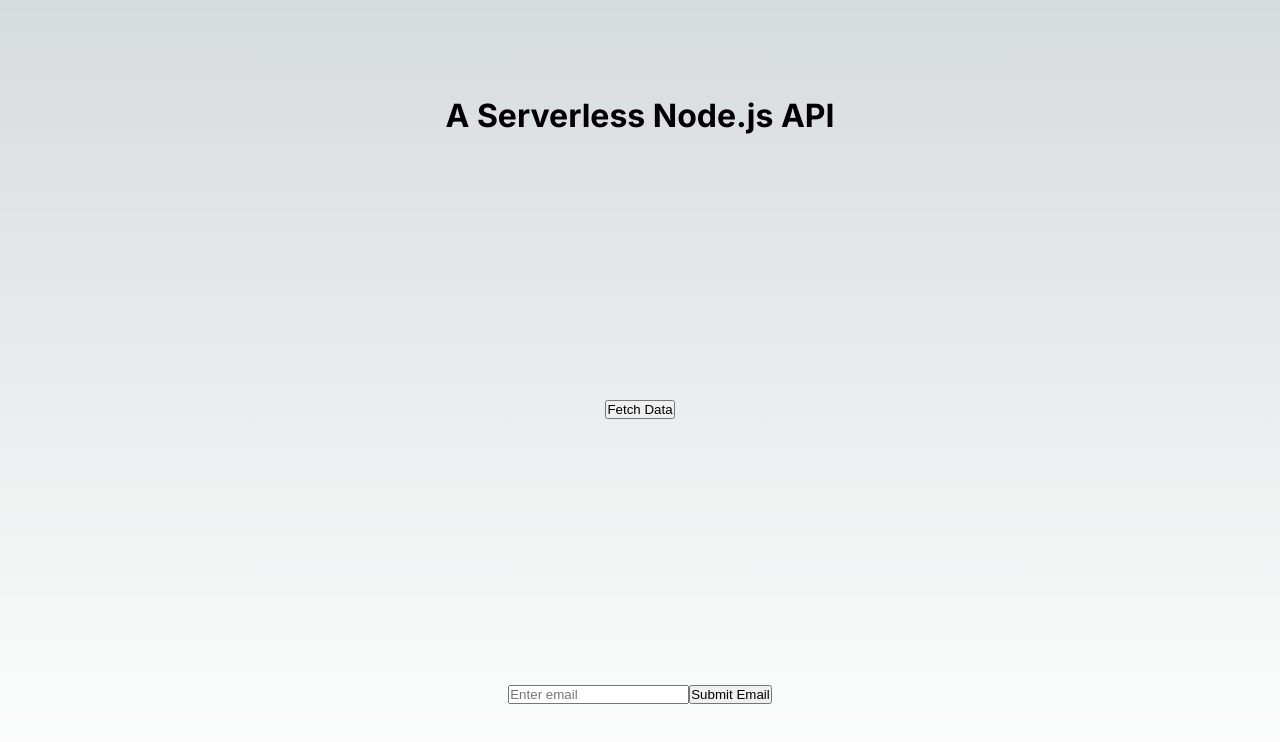
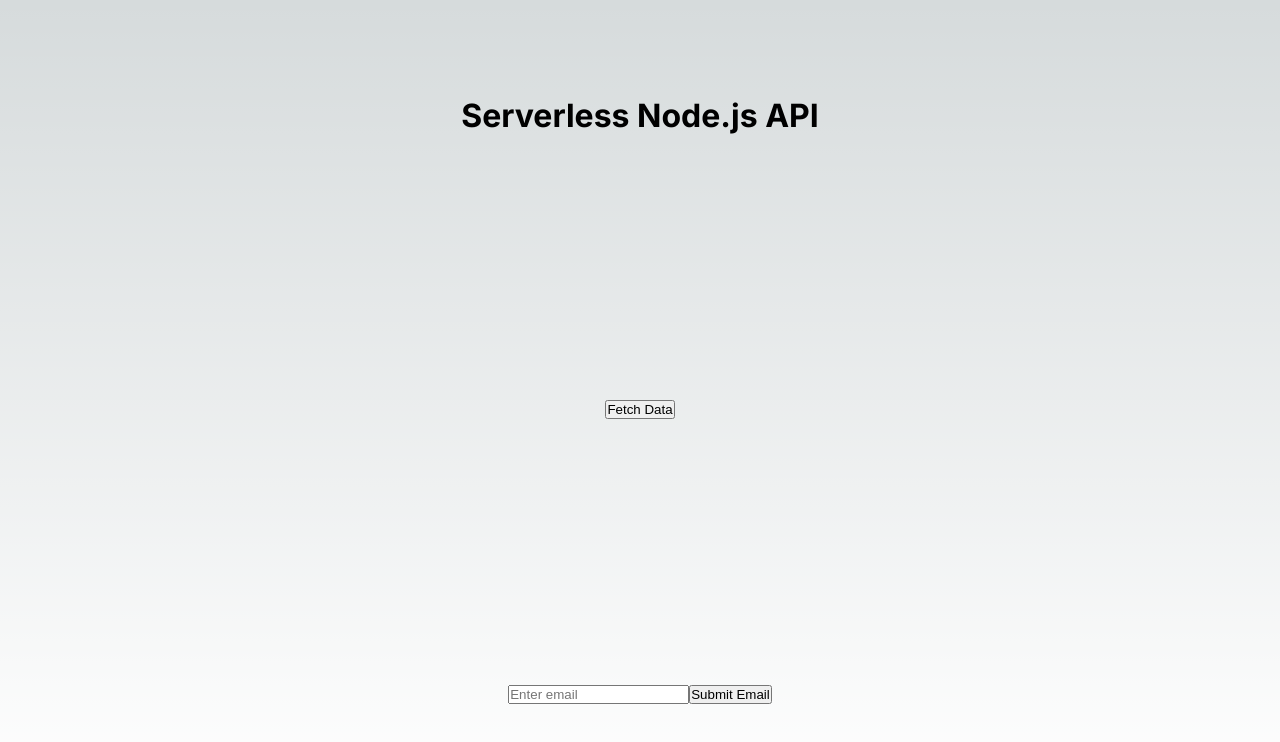
Before and after one commit to adusrk/serverless-nextjs, a Next.js app: page / in a window 1280 px wide. Shown: the top 742 px of the page. Built offline with nearby package versions, Linux system fonts and the light colour scheme.

Commit message:
minor change

```diff
--- a/src/app/page.js
+++ b/src/app/page.js
@@ -24,7 +24,7 @@ export default function Home() {
 
   return (
     <main className={styles.main}>
-      <h1>A Serverless Node.js API</h1>
+      <h1>Serverless Node.js API</h1>
       <button onClick={handleClick} className="btn">Fetch Data</button>
       {/* Displaying data conditionally */}
       {data && <pre>{JSON.stringify(data, null, 2)}</pre>}
```
